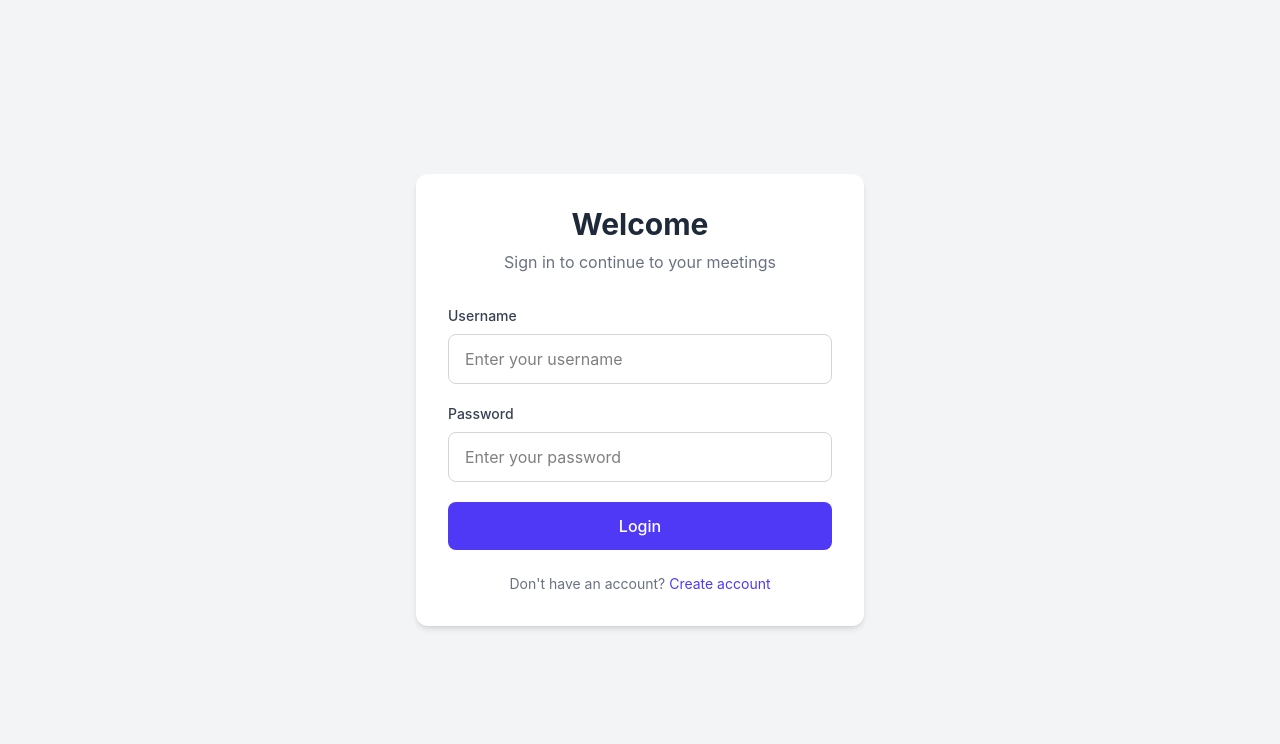
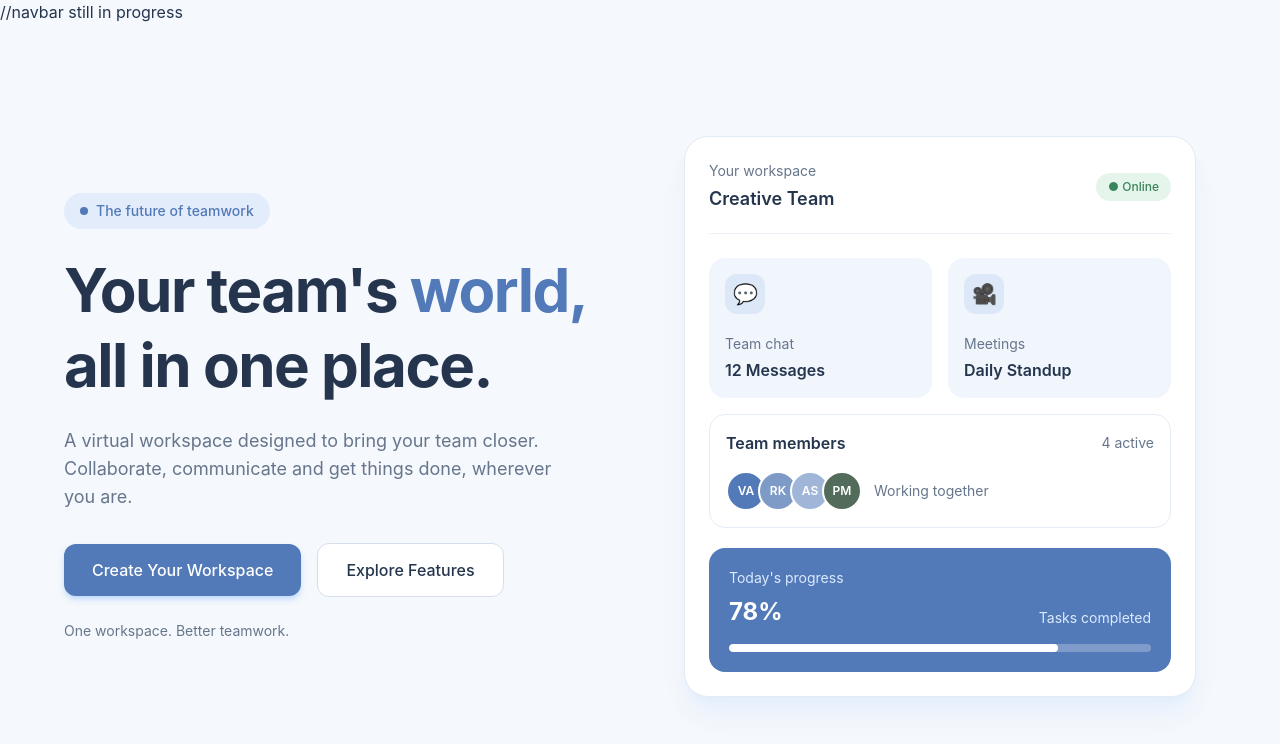
Before and after one commit to rahull-techh/meets-manager, a React app: page / in a window 1280 px wide. Shown: the top 744 px of the page. Built offline with nearby package versions, Linux system fonts and the light colour scheme; the HTML template or start-up script is replaced by a standard one.

Commit message:
Changed login route

```diff
--- a/src/App.jsx
+++ b/src/App.jsx
@@ -1,13 +1,15 @@
 import { BrowserRouter , Route , Routes} from 'react-router-dom'
 import Login from './pages/Login'
 import Registration from './pages/Registration'
+import Home from './pages/Home'
 
 const App = () => {
   return (
     <div>
 
       <Routes>
-        <Route path= '/' element ={<Login />} />
+        <Route path='/' element={<Home />} />
+        <Route path= '/login' element ={<Login />} />
         <Route path='/register' element ={<Registration />} />
       </Routes>
     </div>
```
